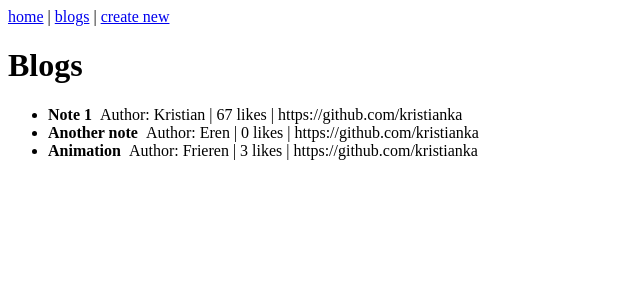
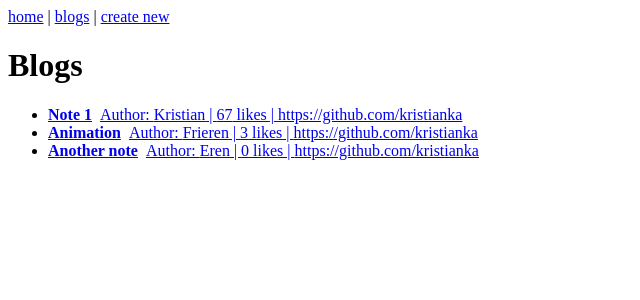
Before and after one commit to kristianka/fullstack-nextjs, a Next.js app: page /blogs in a window 1280 px wide. Shown: the top 300 px of the page, without its empty margins (0-640 px from the left). Built offline with nearby package versions, Linux system fonts and the light colour scheme.

Commit message:
exercise 2.5

```diff
--- a/app/blogs/page.tsx
+++ b/app/blogs/page.tsx
@@ -1,3 +1,4 @@
+import Link from "next/link";
 import { getBlogs } from "../services/blogs";
 
 export default function Blogs() {
@@ -9,10 +10,12 @@ export default function Blogs() {
                 {blogs.map((b) => {
                     return (
                         <li key={b.id}>
-                            <span style={{ fontWeight: "bold" }}>{b.title}</span>
-                            <span style={{ marginLeft: "0.5rem" }}>
-                                Author: {b.author} | {b.likes} likes | {b.url}
-                            </span>
+                            <Link href={`/blogs/${b.id}`}>
+                                <span style={{ fontWeight: "bold" }}>{b.title}</span>
+                                <span style={{ marginLeft: "0.5rem" }}>
+                                    Author: {b.author} | {b.likes} likes | {b.url}
+                                </span>
+                            </Link>
                         </li>
                     );
                 })}
--- a/app/services/blogs.ts
+++ b/app/services/blogs.ts
@@ -22,7 +22,7 @@ const blogs: Blog[] = [
 let nextId = 4;
 
 export const getBlogs = () => {
-    return blogs;
+    return blogs.sort((a, b) => b.likes - a.likes); // desc
 };
 
 export const getBlogById = (id: number) => {
```
